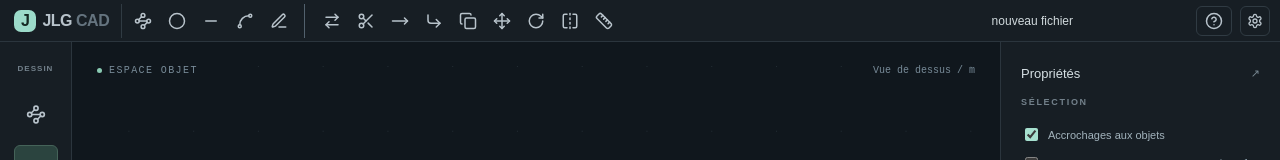
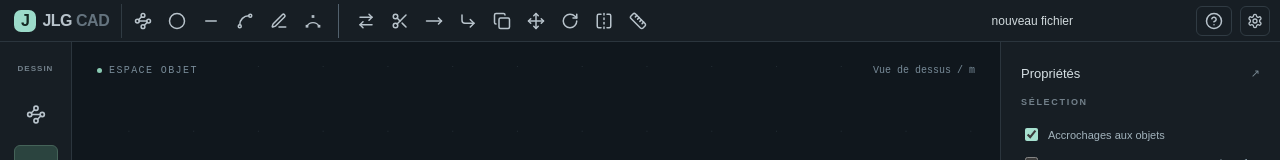
Before and after one commit to jlg-formation/jlg-cad, a React (Vite) app: page / in a window 1280 px wide. Shown: the top 160 px of the page. Built offline with nearby package versions, Linux system fonts and the light colour scheme.

Commit message:
feat: add three-point circular arc tool and ARC command

```diff
--- a/src/architecture.tsx
+++ b/src/architecture.tsx
@@ -6,10 +6,11 @@ import './architecture.css';
 import {UnitContext} from './units';
 import {displayDistance} from './drafting';
 
-export type Tool = Shape['type'] | 'select' | 'pan' | 'text' | 'viewport' | 'offset' | 'trim' | 'extend' | 'join' | 'copy' | 'move' | 'rotate' | 'mirror' | 'measure' | 'diameter' | 'linearDimension';
-export const labels:Record<Tool,string>={select:'Sélection',line:'Ligne',rect:'Rectangle',circle:'Cercle',pan:'Déplacement de vue',text:'Texte',viewport:'Fenêtre de vue',polyline:'Polyligne',bezier:'Bézier',dimension:'Cotation',diameter:'Diamètre',linearDimension:'Cotation linéaire',offset:'Décalage',trim:'Ajuster',extend:'Prolonger',join:'Raccorder',copy:'Copier',move:'Déplacer',rotate:'Rotation',mirror:'Miroir',measure:'Mesurer'};
-export const commandTools:Tool[]=['offset','trim','extend','join','copy','move','rotate','mirror','measure','dimension','diameter','linearDimension','polyline','bezier'];
+export type Tool = Shape['type'] | 'arc' | 'select' | 'pan' | 'text' | 'viewport' | 'offset' | 'trim' | 'extend' | 'join' | 'copy' | 'move' | 'rotate' | 'mirror' | 'measure' | 'diameter' | 'linearDimension';
+export const labels:Record<Tool,string>={arc:'Arc par 3 points',select:'Sélection',line:'Ligne',rect:'Rectangle',circle:'Cercle',pan:'Déplacement de vue',text:'Texte',viewport:'Fenêtre de vue',polyline:'Polyligne',bezier:'Bézier',dimension:'Cotation',diameter:'Diamètre',linearDimension:'Cotation linéaire',offset:'Décalage',trim:'Ajuster',extend:'Prolonger',join:'Raccorder',copy:'Copier',move:'Déplacer',rotate:'Rotation',mirror:'Miroir',measure:'Mesurer'};
+export const commandTools:Tool[]=['arc','offset','trim','extend','join','copy','move','rotate','mirror','measure','dimension','diameter','linearDimension','polyline','bezier'];
 export const tips:Partial<Record<Tool,string>>={
+ arc:'Indiquez le point de départ, un point sur l’arc, puis le point final. Échap annule.',
  offset:'Saisissez la distance puis Entrée, sélectionnez un objet et cliquez du côté voulu. Entrée ou Échap quitte sans créer l’aperçu.',
  trim:'Cliquez sur le morceau à enlever. Les intersections délimitent la coupe. Répétez les clics pour nettoyer le plan.',
  extend:'Cliquez près de l’extrémité à prolonger jusqu’à une limite. Une Bézier se prolonge par sa tangente.',
@@ -26,8 +27,9 @@ export const tips:Partial<Record<Tool,string>>={
  diameter:'Cliquez un cercle puis placez sa cote de diamètre (Ø). La cote suit les modifications du cercle.',
  dimension:'Cliquez un cercle puis placez sa cote de diamètre (Ø). Pour une cote linéaire, cliquez deux points puis placez la ligne de cote.',
 };
+function ArcIcon({size=18}:{size?:number}){return <svg width={size} height={size} viewBox="0 0 24 24" fill="none" stroke="currentColor" strokeWidth="1.6" aria-hidden="true"><path d="M4 19A9 9 0 0 1 20 19"/><rect x="3" y="18" width="2" height="2"/><rect x="11" y="5" width="2" height="2"/><rect x="19" y="18" width="2" height="2"/></svg>;}
 export function ArchitectureToolbar({tool,onTool,shortcut,concealed=false}:{tool:Tool;onTool:(t:Tool)=>void;shortcut:(id:string)=>string;concealed?:boolean}) {
- const groups=[[['polyline',Waypoints],['circle',Circle],['line',Minus],['bezier',Spline],['dimension',PenLine]],[['offset',ArrowRightLeft],['trim',Scissors],['extend',MoveRight],['join',CornerDownRight],['copy',Copy],['move',Move],['rotate',RotateCw],['mirror',FlipHorizontal],['measure',Ruler]]] as const;
+ const groups=[[['polyline',Waypoints],['circle',Circle],['line',Minus],['bezier',Spline],['dimension',PenLine],['arc',ArcIcon]],[['offset',ArrowRightLeft],['trim',Scissors],['extend',MoveRight],['join',CornerDownRight],['copy',Copy],['move',Move],['rotate',RotateCw],['mirror',FlipHorizontal],['measure',Ruler]]] as const;
  return <nav className={"architecture-toolbar"+(concealed?" concealed":"")} aria-label="Outils d’architecture" aria-hidden={concealed||undefined} inert={concealed}>{groups.map((tools,index)=><span className="architecture-tool-group" role="group" aria-label={index===0?"Créer des objets":"Opérations sur les objets"} key={index}>{tools.map(([t,Icon])=><button key={t} aria-label={labels[t]} className={tool===t||t==='dimension'&&tool==='linearDimension'?'active':''} onClick={()=>onTool(t)} title={labels[t]+(shortcut(t)?' — '+shortcut(t):'')}><Icon size={18}/></button>)}</span>)}</nav>;
 }
 export type Settings={length:string;angle:string;distance:string;dx:string;dy:string;rotation:string;ortho:boolean;polar:number;osnap:boolean;segment:'line'|'arc';arcAngle:string;closed:boolean;keepOriginal:boolean;dimensionText:string;annotationScale:string};
--- a/src/drafting.ts
+++ b/src/drafting.ts
@@ -26,6 +26,7 @@ export function lineEndpoint(start:Point,pointer:Point,text:string,unit:LengthUn
  return exactEndpoint(start,direction,text,unit,ortho,polar,angle);
 }
 export const draftingCommands=[
+ {id:'arc',name:'ARC',label:'Arc par 3 points',aliases:['A']},
  {id:'line',name:'LINE',label:'Ligne',aliases:['L','LIGNE']},
  {id:'polyline',name:'PLINE',label:'Polyligne',aliases:['PL','POLYLINE','POLYLIGNE']},
  {id:'rect',name:'RECTANG',label:'Rectangle',aliases:['R','RECTANGLE']},
--- a/src/geometry.ts
+++ b/src/geometry.ts
@@ -31,6 +31,17 @@ export function arcSegment(a:Point,b:Point,bulge:number):Segment {
  if(Math.abs(bulge)<EPS||distance(a,b)<EPS)return{kind:'line',a,b};
  const d=sub(b,a),center=add(lerp(a,b,.5),mul(normal(d),(1-bulge*bulge)/(4*bulge)));
  return{kind:'arc',a,b,center,radius:distance(a,center),start:Math.atan2(a.y-center.y,a.x-center.x),sweep:4*Math.atan(bulge)};
+}
+// One exact circular segment, oriented through the intermediate point.
+export function threePointArc(a:Point,through:Point,b:Point,base:BaseShape):PathShape {
+ const u=sub(through,a),v=sub(b,a),det=cross(u,v),scale=Math.max(dot(u,u),dot(v,v),distance(through,b)**2);
+ if(!scale||Math.min(distance(a,through),distance(a,b),distance(through,b))<.001)throw new Error('Choisissez trois points distincts.');
+ if(Math.abs(det)<=scale*1e-10)throw new Error('Les trois points sont alignés : choisissez un autre point.');
+ const center=add(a,{x:(dot(u,u)*v.y-dot(v,v)*u.y)/(2*det),y:(u.x*dot(v,v)-v.x*dot(u,u))/(2*det)});
+ const start=Math.atan2(a.y-center.y,a.x-center.x),end=Math.atan2(b.y-center.y,b.x-center.x);
+ const sweep=angleDelta(start,end,det),bulge=Math.tan(sweep/4);
+ if(!Number.isFinite(bulge)||Math.abs(bulge)>=1e4)throw new Error('Arc trop proche d’un cercle complet.');
+ return {...base,type:'polyline',a,b,closed:false,nodes:[{p:a,bulge},{p:b}]};
 }
 export function segments(shape:Shape):Segment[] {
  if(shape.type==='line')return[{kind:'line',a:shape.a,b:shape.b}];
--- a/src/shortcuts.ts
+++ b/src/shortcuts.ts
@@ -1,6 +1,6 @@
 export const commands = [
  ['new','Nouveau dessin',[]],['open','Ouvrir',['Ctrl+O']],['save','Sauvegarder',['Ctrl+S']],['undo','Annuler',['Ctrl+Z']],['redo','Rétablir',['Ctrl+Y','Ctrl+Shift+Z']],['all','Tout sélectionner',['Ctrl+A']],['delete','Supprimer la sélection',['Delete','Backspace']],['escape','Quitter / conserver le travail',['Escape']],['finish','Terminer le chemin / les limites',['Enter']],['ortho','Orthogonal',['F8','Ctrl+L']],
- ['select','Sélection',['V']],['line','Ligne',['L']],['rect','Rectangle',['R']],['circle','Cercle',['C']],['pan','Déplacement de vue',['H']],['text','Texte papier',['T']],['viewport','Fenêtre de vue',['F']],['offset','Décalage',['O']],['trim','Ajuster',['X']],['extend','Prolonger',['E']],['polyline','Polyligne',['P']],['bezier','Bézier',['B']],['dimension','Cotation',['D']],['linearDimension','Cotation linéaire',['DLI']],['diameter','Diamètre',['DDI']],['move','Déplacer',['M']],['join','Raccorder',[]],['copy','Copier',[]],['rotate','Rotation',[]],['mirror','Miroir',[]],['measure','Mesurer',[]],['dxf','Exporter DXF',[]],['pdf','Exporter le PDF actif',[]],['pdfAll','Exporter toutes les présentations',[]],['help','Raccourcis clavier',['F1']],
+ ['select','Sélection',['V']],['line','Ligne',['L']],['rect','Rectangle',['R']],['circle','Cercle',['C']],['arc','Arc par 3 points',['A']],['pan','Déplacement de vue',['H']],['text','Texte papier',['T']],['viewport','Fenêtre de vue',['F']],['offset','Décalage',['O']],['trim','Ajuster',['X']],['extend','Prolonger',['E']],['polyline','Polyligne',['P']],['bezier','Bézier',['B']],['dimension','Cotation',['D']],['linearDimension','Cotation linéaire',['DLI']],['diameter','Diamètre',['DDI']],['move','Déplacer',['M']],['join','Raccorder',[]],['copy','Copier',[]],['rotate','Rotation',[]],['mirror','Miroir',[]],['measure','Mesurer',[]],['dxf','Exporter DXF',[]],['pdf','Exporter le PDF actif',[]],['pdfAll','Exporter toutes les présentations',[]],['help','Raccourcis clavier',['F1']],
 ] as const;
 export type Bindings=Record<string,string[]>;
 export const defaults=():Bindings=>Object.fromEntries(commands.map(([id,,keys])=>[id,[...keys]]));
```
Also changed, not shown: src/main.tsx (+5 -3 lines), 1 other file (tests, documents, lock files or other folders).
